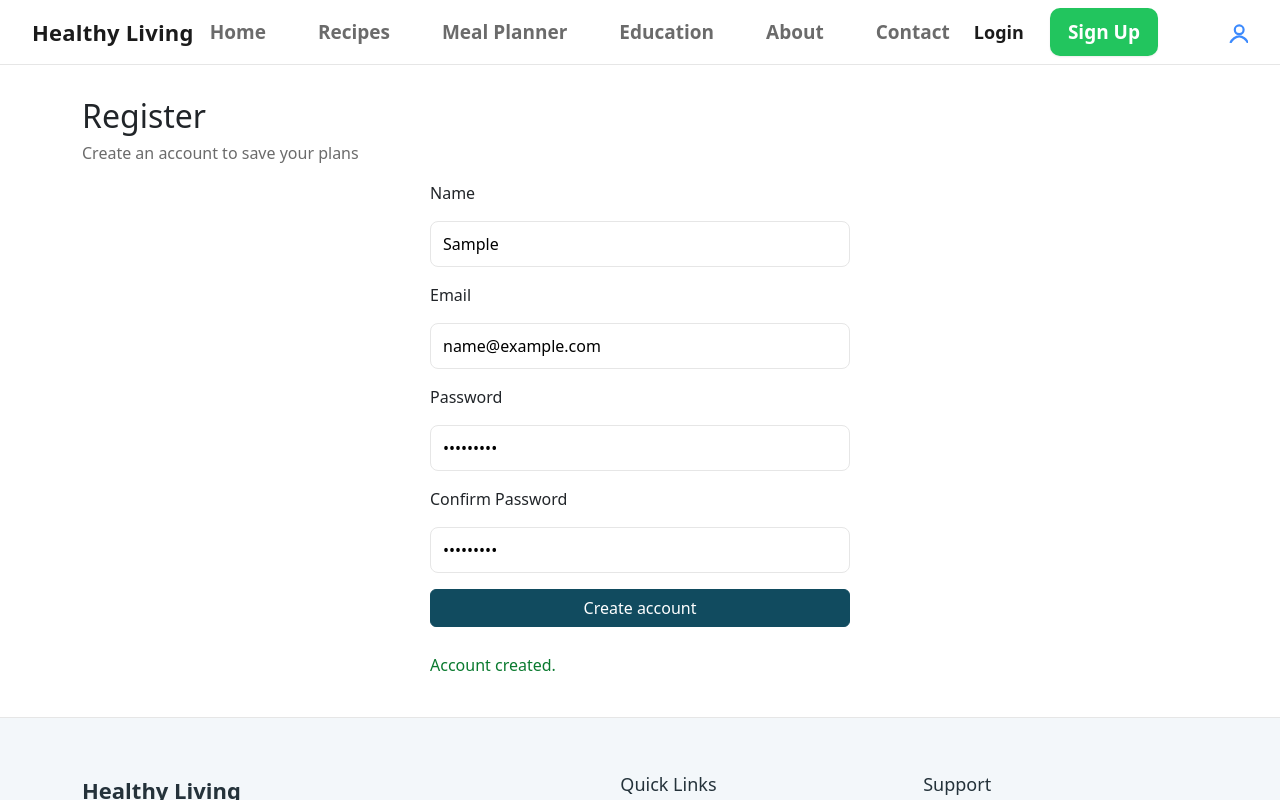
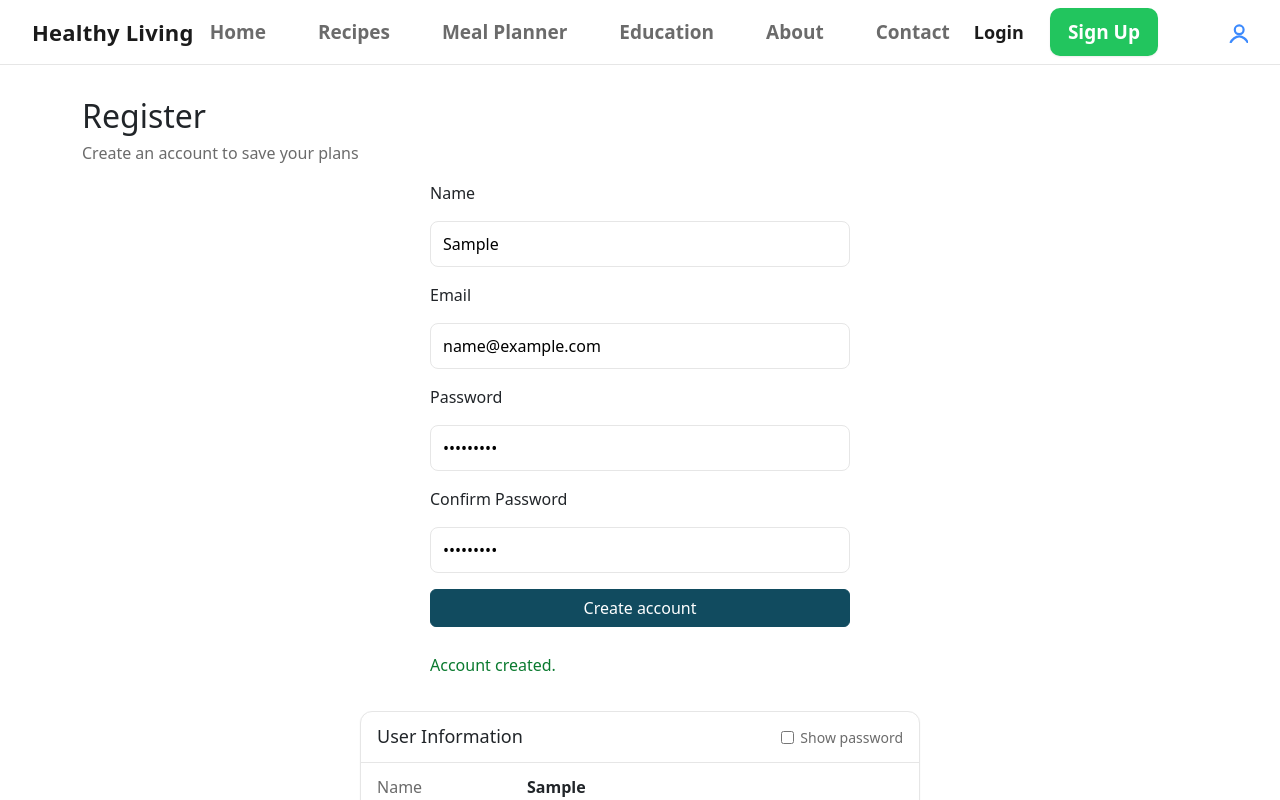
Before and after one commit to Dy1anL1/5032-Nutrition-Education, a Vue app: page /register in a window 1280 px wide. Both pictures are taken after typing "Sample", "name@example.com", "Sample123", "Sample123" into the empty fields and a click on the button "Create account". Shown: the top 800 px of the page. Built offline with nearby package versions, Linux system fonts and the light colour scheme.

Commit message:
show a info card like I learned in week3

```diff
--- a/src/pages/Register.vue
+++ b/src/pages/Register.vue
@@ -1,5 +1,6 @@
 <template>
   <SectionTitle title="Register" subtitle="Create an account to save your plans" />
+
   <form @submit.prevent="onSubmit" class="grid" style="max-width: 420px">
     <label>Name</label>
     <input
@@ -43,10 +44,36 @@
     <button class="btn primary">Create account</button>
     <p class="toast-ok" v-if="ok">Account created.</p>
   </form>
+
+  <!-- Info card displayed after submission (Week 3 style) -->
+  <div v-if="showInfo" class="preview-card">
+    <div class="preview-head">
+      <h3>User Information</h3>
+      <label class="showpass">
+        <input type="checkbox" v-model="reveal" />
+        Show password
+      </label>
+    </div>
+    <div class="preview-body">
+      <div class="row">
+        <span class="key">Name</span><span class="val">{{ snapshot.name }}</span>
+      </div>
+      <div class="row">
+        <span class="key">Email</span><span class="val">{{ snapshot.email }}</span>
+      </div>
+      <div class="row">
+        <span class="key">Password</span>
+        <span class="val">{{ reveal ? snapshot.password : maskedPassword }}</span>
+      </div>
+    </div>
+    <p class="disclaimer">
+      * This card is for demonstration only. Do not display passwords in production.
+    </p>
+  </div>
 </template>
 
 <script setup>
-import { ref } from 'vue'
+import { ref, computed } from 'vue'
 import SectionTitle from '../components/SectionTitle.vue'
 
 const name = ref('')
@@ -54,11 +81,17 @@ const email = ref('')
 const password = ref('')
 const confirm = ref('')
 const ok = ref(false)
+const showInfo = ref(false)
+const reveal = ref(false)
+
+// Snapshot for info card (prevents user edits from affecting displayed info)
+const snapshot = ref({ name: '', email: '', password: '' })
+
 const errors = ref({
   name: null,
   email: null,
   password: null,
-  confirm: null
+  confirm: null,
 })
 
 function validateName(blur) {
@@ -93,13 +126,78 @@ function validateConfirm(blur) {
   }
 }
 
+const maskedPassword = computed(() => '\u2022'.repeat(Math.max(8, password.value.length || 8)))
+
 function onSubmit() {
   validateName(true)
   validateEmail(true)
   validatePassword(true)
   validateConfirm(true)
-  if (!errors.value.name && !errors.value.email && !errors.value.password && !errors.value.confirm) {
+
+  const valid =
+    !errors.value.name && !errors.value.email && !errors.value.password && !errors.value.confirm
+
+  if (valid) {
     ok.value = true
+    snapshot.value = { name: name.value, email: email.value, password: password.value }
+    showInfo.value = true
+  } else {
+    ok.value = false
+    showInfo.value = false
   }
 }
 </script>
+
+<style scoped>
+.preview-card {
+  max-width: 560px;
+  margin: 18px auto 0;
+  border: 1px solid var(--line);
+  border-radius: 12px;
+  background: #fff;
+  box-shadow: 0 1px 2px rgba(0, 0, 0, 0.06);
+}
+
+.preview-head {
+  display: flex;
+  align-items: center;
+  justify-content: space-between;
+  padding: 14px 16px;
+  border-bottom: 1px solid var(--line);
+}
+.preview-head h3 {
+  margin: 0;
+  font-size: 18px;
+}
+.showpass {
+  font-size: 14px;
+  color: var(--muted);
+  display: inline-flex;
+  align-items: center;
+  gap: 6px;
+}
+
+.preview-body {
+  padding: 12px 16px 6px;
+  display: grid;
+  gap: 10px;
+}
+.row {
+  display: grid;
+  grid-template-columns: 140px 1fr;
+  gap: 10px;
+  align-items: center;
+}
+.key {
+  color: var(--muted);
+}
+.val {
+  font-weight: 600;
+}
+
+.disclaimer {
+  padding: 8px 16px 14px;
+  color: #6a7483;
+  font-size: 12px;
+}
+</style>
```
